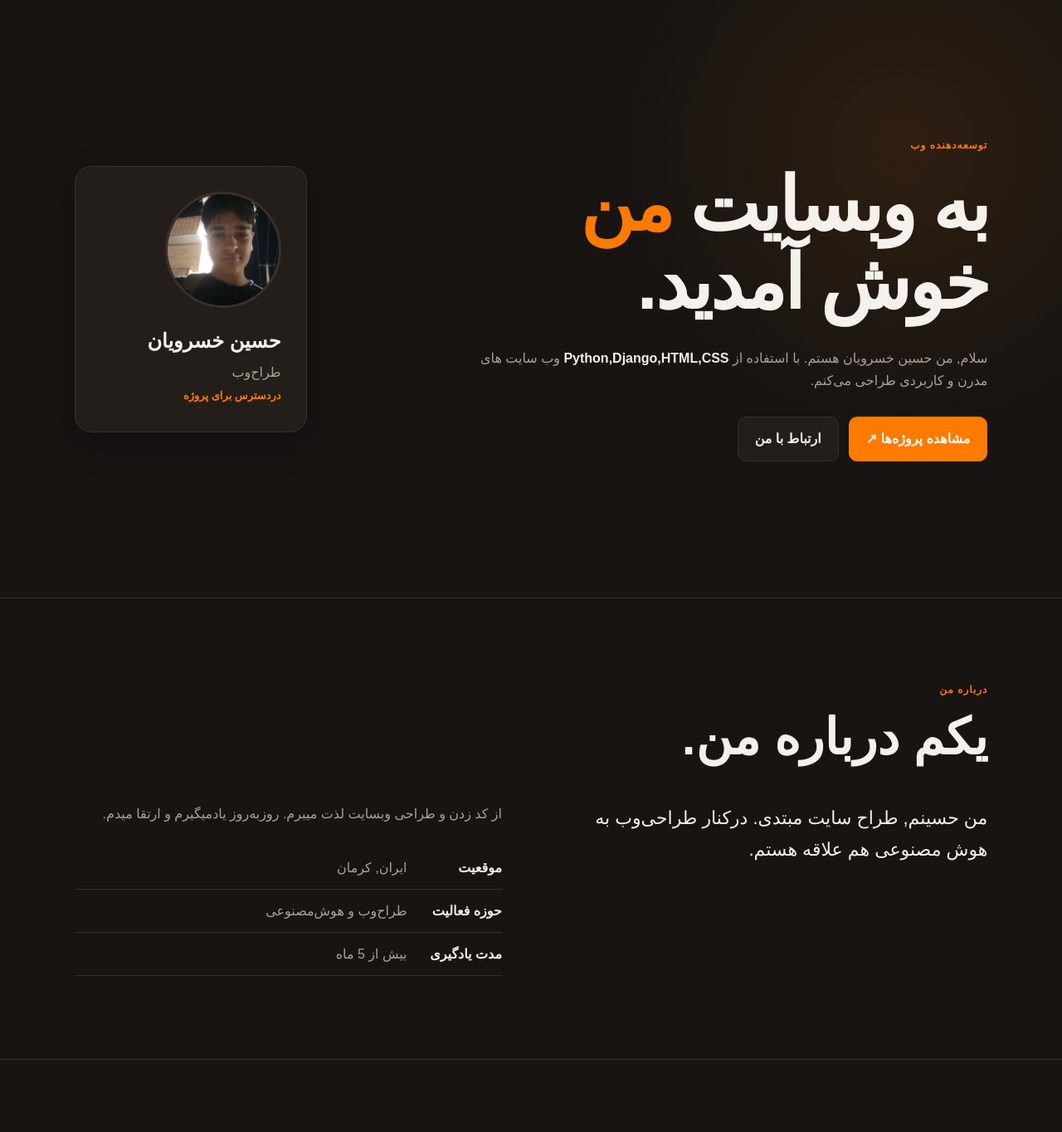
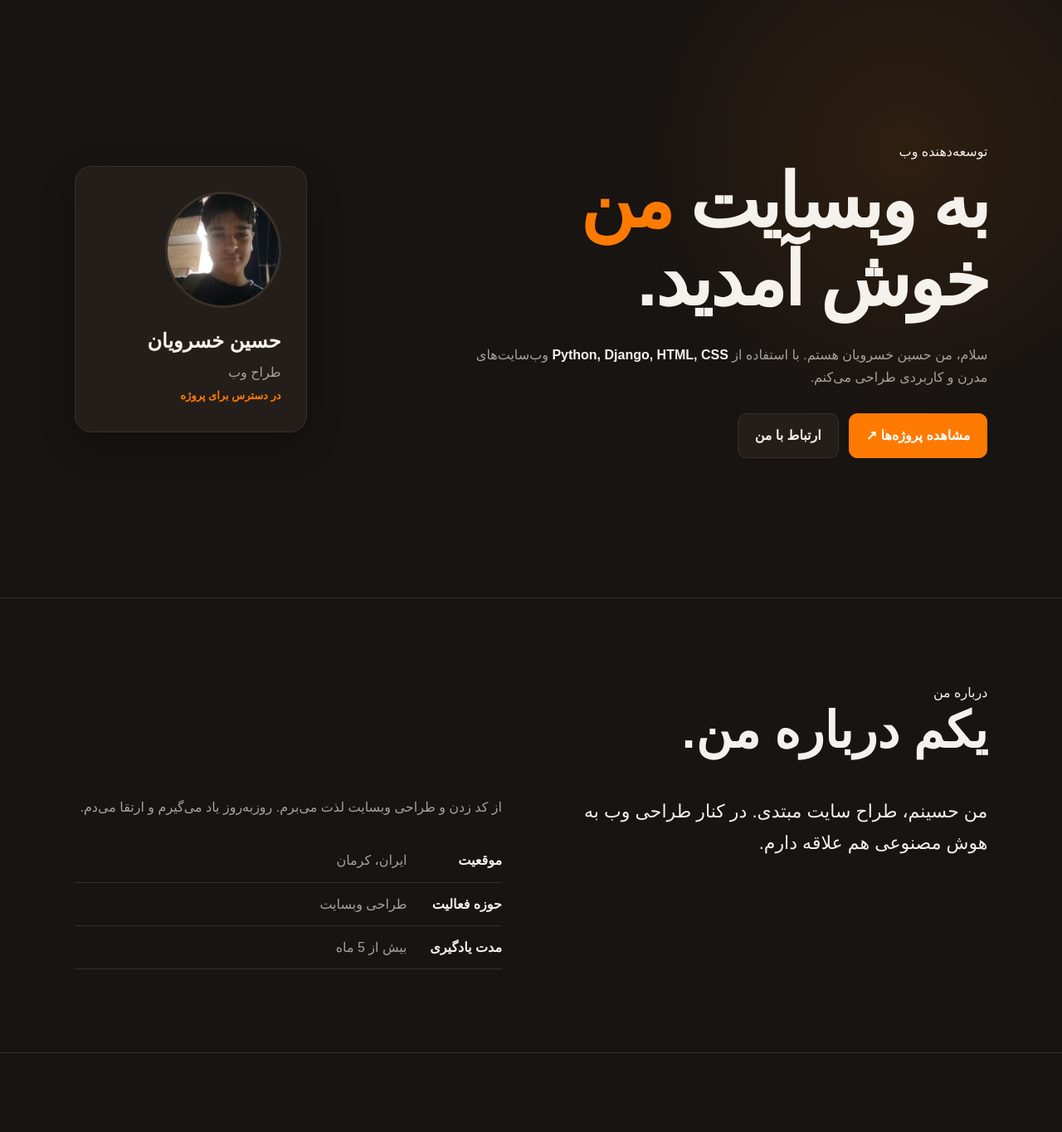
Before and after one commit to Luffysun09/Real-Web-Project, a Django app: page / in a window 1280 px wide. Shown: the part 79-1443 px from the top of the page at 83% size. Run offline with Django 5.2, Linux system fonts and the light colour scheme.

Commit message:
html change

```diff
--- a/mywebsite/static/css/Style.css
+++ b/mywebsite/static/css/Style.css
@@ -137,7 +137,7 @@ header {
     width: min(700px, 100%);
 
     text-align: right;
-}
+}َ
 
 .small-title {
     color: #FF7A00;
--- a/mywebsite/templates/index.html
+++ b/mywebsite/templates/index.html
@@ -157,8 +157,8 @@
                 </h1>
 
                 <p class="description">
-                سلام, من حسین خسرویان هستم.
-                با استفاده از <b>Python,Django,HTML,CSS</b> وب سایت های مدرن و کاربردی طراحی می‌کنم.
+                سلام، من حسین خسرویان هستم.
+                با استفاده از <b>Python, Django, HTML, CSS</b> وب‌سایت‌های مدرن و کاربردی طراحی می‌کنم.
 
                 </p>
 
@@ -198,11 +198,11 @@
                 </h2>
 
                 <p>
-                    طراح‌وب
+                    طراح‌ وب
                 </p>
 
                 <span>
-                    دردسترس برای پروژه
+                    در دسترس برای پروژه
                 </span>
 
             </div>
@@ -228,8 +228,8 @@
                 <div class="about-main">
 
                     <p>
-                        من حسینم, طراح سایت مبتدی. درکنار
-                         طراحی‌وب به هوش مصنوعی هم علاقه هستم.
+                        من حسینم، طراح سایت مبتدی. در کنار
+                         طراحی‌ وب به هوش مصنوعی هم علاقه دارم.
                     </p>
 
                 </div>
@@ -237,20 +237,20 @@
                 <div class="about-info">
 
                     <p>
-                        از کد‌ زدن و طراحی وبسایت لذت میبرم.
-                        روز‌به‌روز یادمیگیرم و ارتقا میدم.
+                        از کد زدن و طراحی وبسایت لذت می‌برم.
+                        روزبه‌روز یاد می‌گیرم و ارتقا می‌دم.
                     </p>
 
                     <div class="info">
 
                         <p>
                             <strong>موقعیت</strong>
-                            ایران, کرمان
+                            ایران، کرمان
                         </p>
 
                         <p>
-                            <strong>حوزه‌ فعالیت</strong>
-                            طراح‌وب و هوش‌مصنوعی
+                            <strong>حوزه فعالیت</strong>
+                              طراحی وبسایت
                         </p>
 
                         <p>
@@ -313,7 +313,7 @@
                     <h3>Python</h3>
 
                     <p>
-                        ساخت برنامه‌ها و تقویت حل‌مسئله.
+                        ساخت برنامه‌ها و تقویت حل‌ مسئله.
                     </p>
 
                 </article>
@@ -345,7 +345,7 @@
             </p>
 
             <h2 id="projects-title">
-                بعضی از کارها من.
+                  کارهای من.
             </h2>
 
             <div class="projects">
@@ -402,7 +402,7 @@
 
                         <p>
                             یک پروژه جدید
-                             بزودی قرار خواهد گرفت.
+                             به‌زودی قرار خواهد گرفت.
                         </p>
 
                     </div>
@@ -430,7 +430,7 @@
 
                         <p>
                          یک پروژه جدید
-                          بزودی قرار خواهد گرفت.
+                          به‌زودی قرار خواهد گرفت.
                         </p>
 
                     </div>
@@ -474,7 +474,7 @@
 
                 <div>
                     <strong>100%</strong>
-                    <p>کنجکاوری</p>
+                    <p>کنجکاوی</p>
                 </div>
 
             </div>
```
